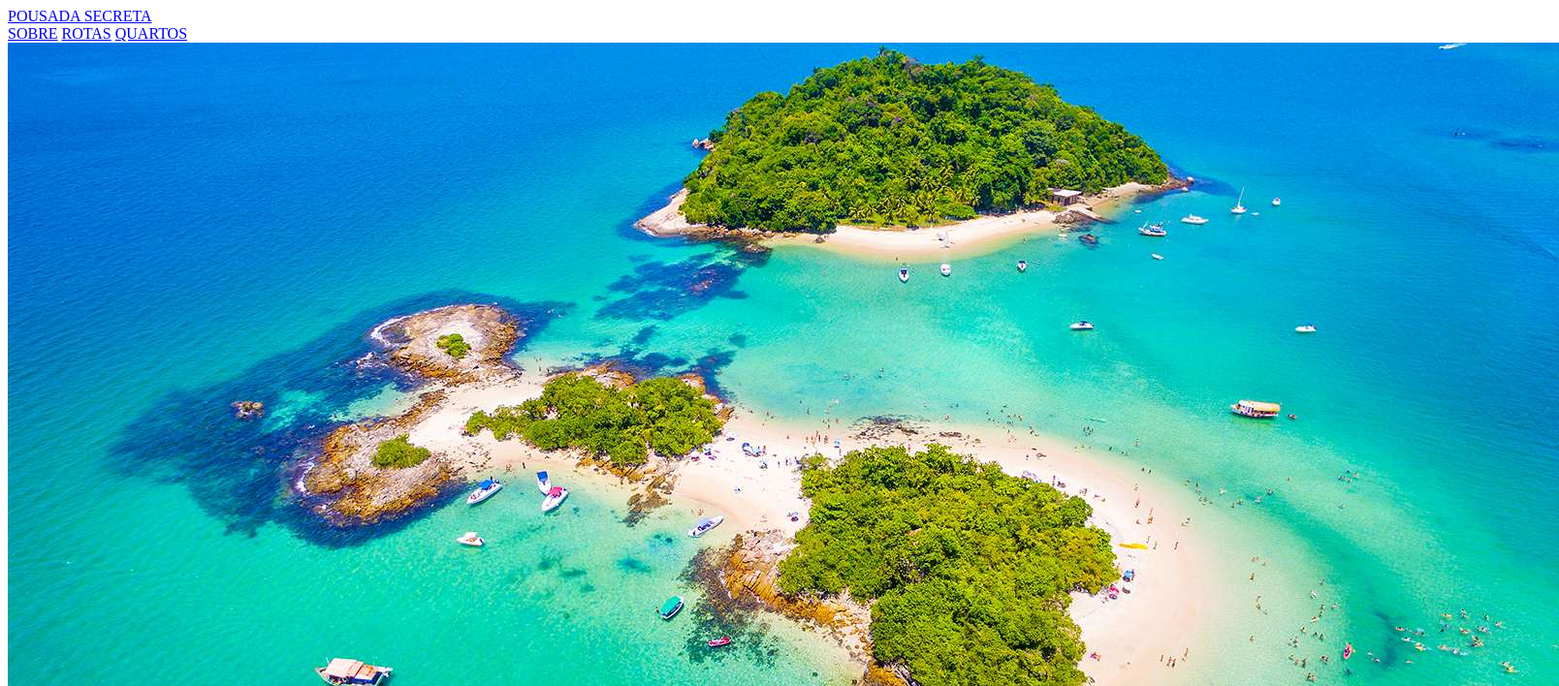
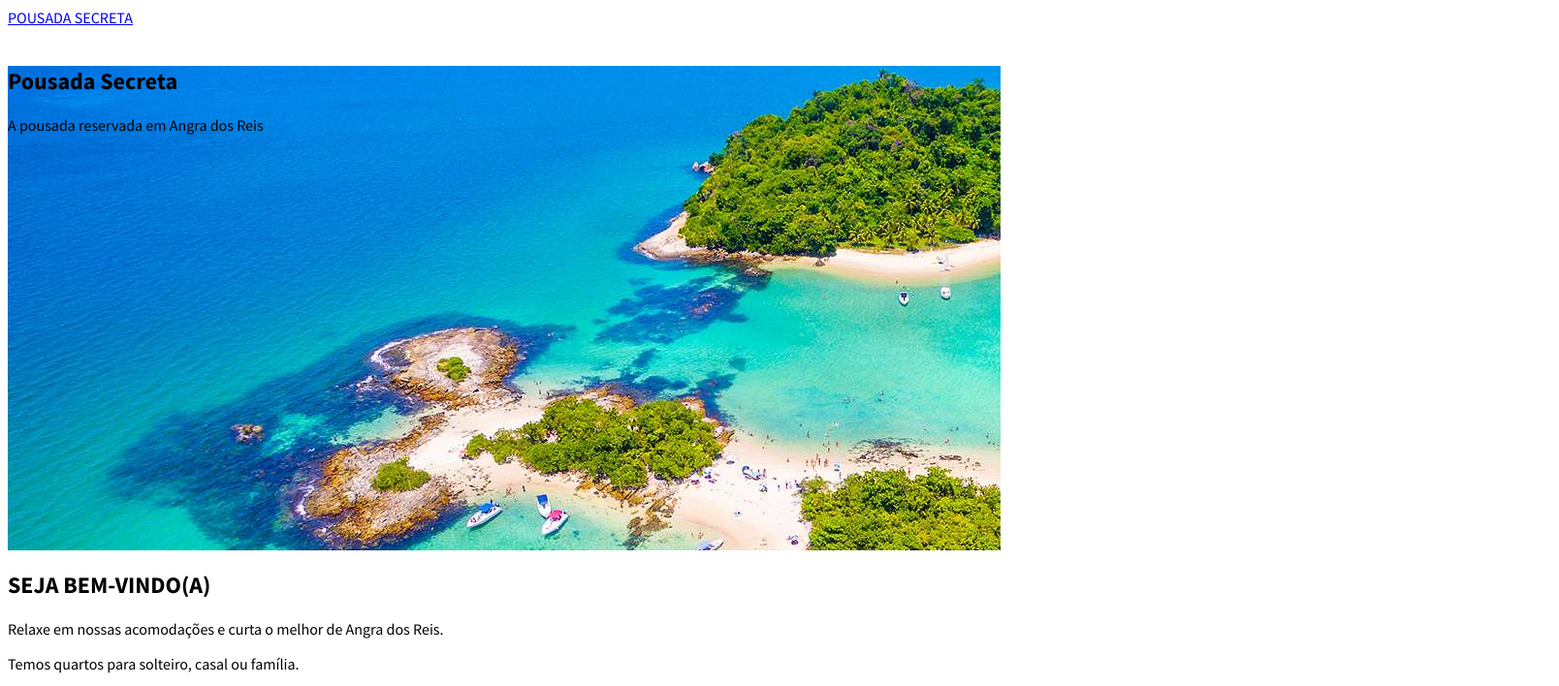
Before and after one commit to JSeno/Curso-DevMedia, a plain HTML site: page 13-ProjetoPousada/index.html in a window 1280 px wide. Shown: the top 708 px of the page at 97% size, 1608 px wide, since content can reach past the window. Drawn offline with Linux system fonts and the light colour scheme.

Commit message:
Adicionado font do projeto

```diff
--- a/13-ProjetoPousada/css/style.css
+++ b/13-ProjetoPousada/css/style.css
@@ -0,0 +1,15 @@
+body {
+  font-family: 'Source Sans Pro', sans-serif;
+}
+
+.link-topo {
+  color: #fff;
+  text-decoration: none;
+}
+
+.img-fundo {
+  background-image: url('../assets/img-fundo.jpg');
+  width: 100%;
+  max-width: 1024px;
+  height: 500px;
+}
--- a/13-ProjetoPousada/index.html
+++ b/13-ProjetoPousada/index.html
@@ -4,6 +4,9 @@
 <head>
   <meta charset="UTF-8">
   <meta name="viewport" content="width=device-width, initial-scale=1.0">
+  <link rel="stylesheet" href="css/style.css">
+  <link rel="stylesheet"
+    href="https://fonts.googleapis.com/css2?family=Source+Sans+Pro:ital,wght@0,200;0,300;0,400;0,600;0,700;0,900;1,200;1,300;1,400;1,600;1,700;1,900&display=swap">
   <title>Pousada Secreta</title>
 </head>
 
@@ -15,17 +18,17 @@
         <a href="index.html">POUSADA <span>SECRETA</span></a>
       </div>
       <div class="links">
-        <a href="#sobre">SOBRE</a>
-        <a href="#rotas">ROTAS</a>
-        <a href="#quartos">QUARTOS</a>
+        <a class="link-topo" href="#sobre">SOBRE</a>
+        <a class="link-topo" href="#rotas">ROTAS</a>
+        <a class="link-topo" href="#quartos">QUARTOS</a>
       </div>
     </div>
   </div>
 
   <!--Body-->
   <div class="body">
-    <div>
-      <img src="assets/img-fundo.jpg" alt="">
+    <div class="img-fundo">
+
       <div>
         <h2>Pousada Secreta</h2>
         <p>A pousada reservada em Angra dos Reis</p>
@@ -49,14 +52,14 @@
       <div>
         <img src="assets/quarto-casal1.jpg" alt="">
         <div>
-          <a href="sites/quartos.html#quartocasal">QUARTO CASAL</a>
+          <a class="link-topo" href="sites/quartos.html#quartocasal">QUARTO CASAL</a>
         </div>
       </div>
 
       <div>
         <img src="assets/quarto-familia1.jpg" alt="">
         <div>
-          <a href="sites/quartos.html#quartofamilia">QUARTO FAMÍLIA</a>
+          <a class="link-topo" href="sites/quartos.html#quartofamilia">QUARTO FAMÍLIA</a>
         </div>
       </div>
     </div>
```
